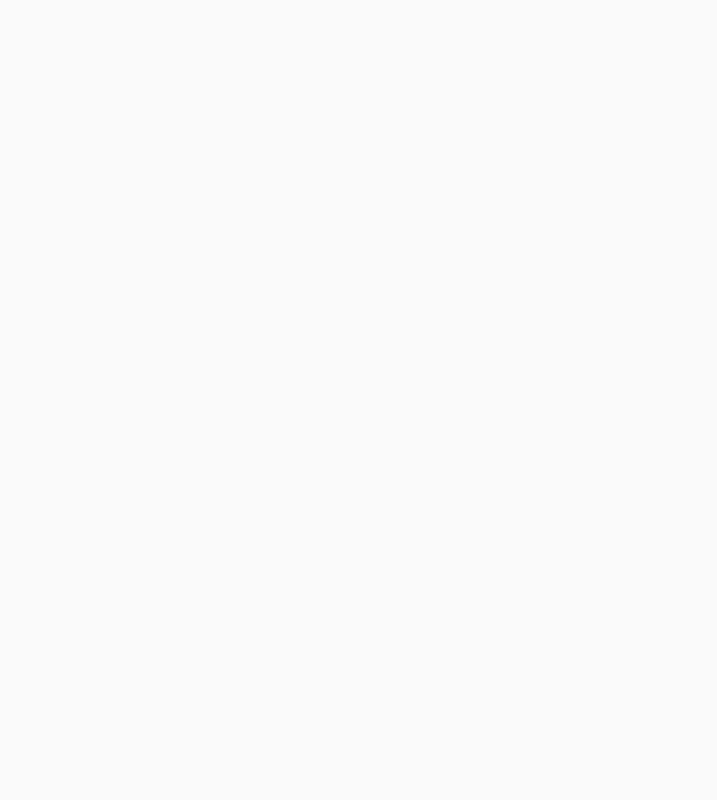
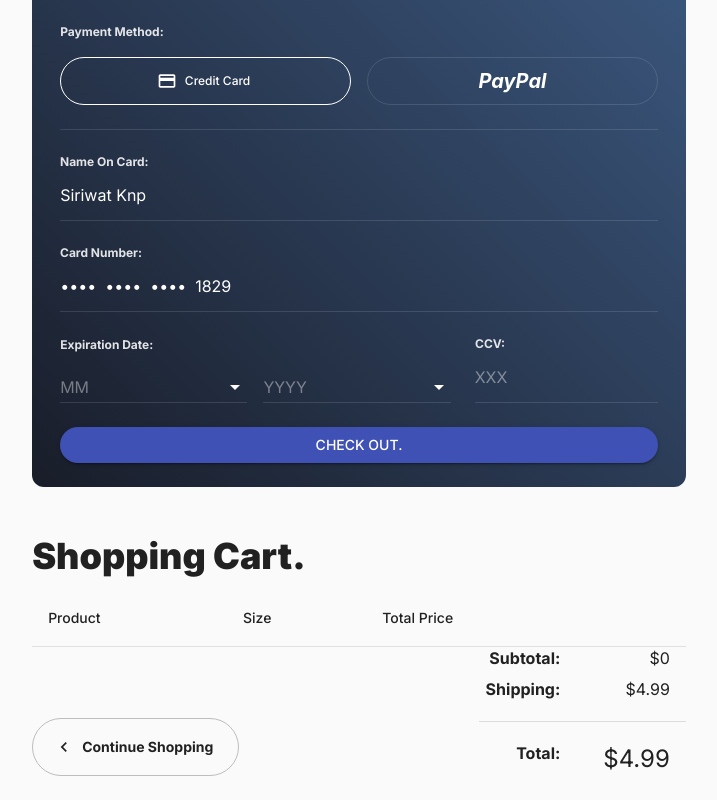
Before and after one commit to tyler-mitchell/drip-shop, a React (Create React App) app: page / in a window 1280 px wide. Shown: the part 3661-4461 px from the top of the page, without its empty margins (281-998 px from the left). Before the commit the page ends 3505 px from the top, so only its background shows below. Built offline with nearby package versions, Linux system fonts and the light colour scheme.

Commit message:
work on cart

```diff
--- a/src/components/Cart/CartComponents/DailyCart.js
+++ b/src/components/Cart/CartComponents/DailyCart.js
@@ -12,6 +12,8 @@ import IconButton from "@material-ui/core/IconButton";
 import Close from "@material-ui/icons/Close";
 import DailySizeSelector from "./DailySizeSelector";
 import DailyInteger from "./DailyInteger";
+import { useSelector, useDispatch } from "react-redux";
+import {} from "../../../app/shirtSlice";
 
 const useStyles = makeStyles(({ palette, breakpoints }) => ({
   heading: {
@@ -87,6 +89,7 @@ const rows = [
 
 const DailyCart = () => {
   const styles = useStyles();
+  let { cart } = useSelector((s) => s.shirt);
   return (
     <Box pt={{ xs: 2, sm: 4, md: 6 }}>
       <Typography className={styles.heading} variant={"h1"} gutterBottom>
@@ -98,36 +101,34 @@ const DailyCart = () => {
             <TableRow>
               <TableCell>Product</TableCell>
               <TableCell>Size</TableCell>
-              <TableCell>Quantity</TableCell>
+
               <TableCell>Total Price</TableCell>
               <TableCell>&nbsp;</TableCell>
             </TableRow>
           </TableHead>
           <TableBody>
-            {rows.map((row) => (
-              <TableRow key={row.name}>
+            {cart.map((row) => (
+              <TableRow key={row.title}>
                 <TableCell component="th" scope="row">
                   <Box display={"flex"} alignItems={"center"}>
                     <Box width={80} height={80}>
                       <img
                         className={styles.image}
-                        alt={row.name}
+                        alt={row.title}
                         src={row.image}
                       />
                     </Box>
                     <Box ml={2}>
-                      <p className={styles.name}>{row.name}</p>
-                      <span className={styles.descr}>{row.descr}</span>
+                      <p className={styles.name}>{row.title}</p>
+                      <span className={styles.descr}>{row.color}</span>
                     </Box>
                   </Box>
                 </TableCell>
                 <TableCell>
                   <DailySizeSelector>{row.size}</DailySizeSelector>
                 </TableCell>
-                <TableCell>
-                  <DailyInteger>{row.quantity}</DailyInteger>
-                </TableCell>
-                <TableCell>{row.totalPrice}</TableCell>
+
+                <TableCell>${row.price}</TableCell>
                 <TableCell>
                   <IconButton>
                     <Close />
--- a/src/components/Cart/CartComponents/DailySizeSelector.js
+++ b/src/components/Cart/CartComponents/DailySizeSelector.js
@@ -4,8 +4,13 @@ import ButtonBase from "@material-ui/core/ButtonBase";
 import KeyboardArrowDown from "@material-ui/icons/KeyboardArrowDown";
 
 const useStyles = makeStyles(({ palette }) => ({
-  btnBase: {
-    borderRadius: 40,
+  size: {
+    borderRadius: 10,
+    textAlign: "center",
+    background: "rgba(0,0,0,0.8)",
+    padding: "8px 3px 8px 3px",
+    fontWeight: 600,
+    color: "white",
   },
   root: {
     display: "inline-flex",
@@ -30,11 +35,11 @@ const useStyles = makeStyles(({ palette }) => ({
 const DailySizeSelector = ({ children }) => {
   const styles = useStyles();
   return (
-    <ButtonBase className={styles.btnBase}>
-      <div className={styles.root}>
+    <>
+      <div className={styles.size}>
         {children} <KeyboardArrowDown className={styles.icon} />
       </div>
-    </ButtonBase>
+    </>
   );
 };
 
--- a/src/components/Cart/CartComponents/DailySummary.js
+++ b/src/components/Cart/CartComponents/DailySummary.js
@@ -0,0 +1,108 @@
+import React from "react";
+import { makeStyles } from "@material-ui/core/styles";
+import Box from "@material-ui/core/Box";
+import Button from "@material-ui/core/Button";
+import Grid from "@material-ui/core/Grid";
+import Divider from "@material-ui/core/Divider";
+import KeyboardArrowLeft from "@material-ui/icons/KeyboardArrowLeft";
+import { useSelector, useDispatch } from "react-redux";
+const useStyles = makeStyles(({ palette, breakpoints }) => ({
+  btn: {
+    width: "100%",
+    paddingTop: 16,
+    paddingBottom: 16,
+    borderRadius: 40,
+    border: "1px solid",
+    borderColor: palette.grey[400],
+    "& > *": {
+      fontWeight: "bold",
+      textTransform: "none",
+    },
+    marginRight: 72,
+    [breakpoints.up("sm")]: {
+      marginRight: "unset",
+    },
+  },
+  big: {
+    fontSize: 16,
+  },
+  large: {
+    fontSize: 24,
+  },
+  mainGrid: {
+    [breakpoints.up("sm")]: {
+      flexDirection: "row-reverse",
+    },
+  },
+}));
+
+function getTotal(cart) {
+  let total = 0;
+  if (cart.length) {
+    for (let p of cart) {
+      total += p.price;
+    }
+  }
+  return total;
+}
+const DailySummary = () => {
+  const styles = useStyles();
+  let { cart } = useSelector((s) => s.shirt);
+  const total = getTotal(cart);
+  const shipping = 4.99;
+  return (
+    <Grid
+      container
+      justify={"space-between"}
+      className={styles.mainGrid}
+      spacing={2}
+    >
+      <Grid item xs={12} sm={5} md={4}>
+        <Grid container spacing={1}>
+          <Grid item xs={5}>
+            <Box align={"right"}>
+              <b className={styles.big}>Subtotal:</b>
+            </Box>
+          </Grid>
+          <Grid item xs={7}>
+            <Box px={2} align={"right"} className={styles.big}>
+              <span>${total}</span>
+            </Box>
+          </Grid>
+          <Grid item xs={5}>
+            <Box align={"right"}>
+              <b className={styles.big}>Shipping:</b>
+            </Box>
+          </Grid>
+          <Grid item xs={7}>
+            <Box px={2} align={"right"} className={styles.big}>
+              <span>${shipping}</span>
+            </Box>
+          </Grid>
+        </Grid>
+        <br />
+        <Divider />
+        <br />
+        <Grid container spacing={1}>
+          <Grid item xs={5}>
+            <Box align={"right"}>
+              <b className={styles.big}>Total:</b>
+            </Box>
+          </Grid>
+          <Grid item xs={7}>
+            <Box px={2} align={"right"} className={styles.large}>
+              <span>${total + shipping}</span>
+            </Box>
+          </Grid>
+        </Grid>
+      </Grid>
+      <Grid item xs={12} sm={5} md={4} container alignItems={"flex-end"}>
+        <Button className={styles.btn} startIcon={<KeyboardArrowLeft />}>
+          Continue Shopping
+        </Button>
+      </Grid>
+    </Grid>
+  );
+};
+
+export default DailySummary;
--- a/src/views/StoreView/StoreView.js
+++ b/src/views/StoreView/StoreView.js
@@ -118,7 +118,7 @@ const StoreView = () => {
           ))}
         </Masonry>
       </Container>
-
+      <Cart />
       <AnimatePresence>
         {currentShirtId !== false && (
           <motion.div
@@ -159,8 +159,8 @@ const ProductViewContent = React.memo(
     const classes = useStyles();
 
     let dispatch = useDispatch();
-    const [selectedColor, setSelectedColor] = React.useState(false);
-    const [selectedSize, setSelectedSize] = React.useState(false);
+    const [selectedColor, setSelectedColor] = React.useState("black");
+    const [selectedSize, setSelectedSize] = React.useState("M");
     const [openMenu, setOpenMenu] = React.useState(false);
     const ref = React.useRef();
     const isInCart = cart.some((v) => v.shirtId === currentShirtId);
@@ -182,15 +182,19 @@ const ProductViewContent = React.memo(
 
         // style={{ height: "60vh", width: "60vh" }}
       >
-        <motion.div
+        <Grid
+          container
+          spacing={2}
+          wrap="nowrap"
           // layoutId={currentShirtId + "title"}
-          style={{ display: "flex", position: "relative" }}
+          style={{ position: "relative" }}
         >
+          <Grid item>
             <div
               style={{
                 objectFit: "cover",
-              width: "400px",
-              height: "400px",
+                // width: "400px",
+                // height: "400px",
                 position: "relative",
               }}
               // ref={ref}
@@ -227,6 +231,8 @@ const ProductViewContent = React.memo(
                 </Typography>
               </motion.div>
             </div>
+          </Grid>
+          <Grid item container>
             <div style={{ display: "flex", flexDirection: "column" }}>
               <IconButton
                 style={{
@@ -347,7 +353,8 @@ const ProductViewContent = React.memo(
                 </Button>
               </motion.div>
             </div>
-        </motion.div>
+          </Grid>{" "}
+        </Grid>
       </ModalContent>
     );
   }
```
Lines whose indentation alone changed are shown as unchanged.
